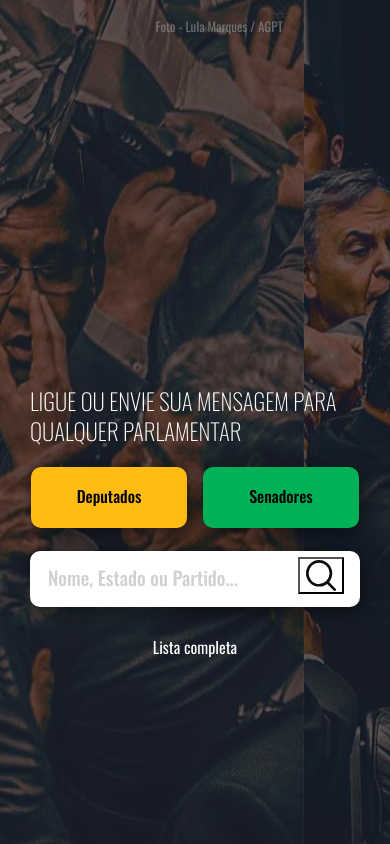
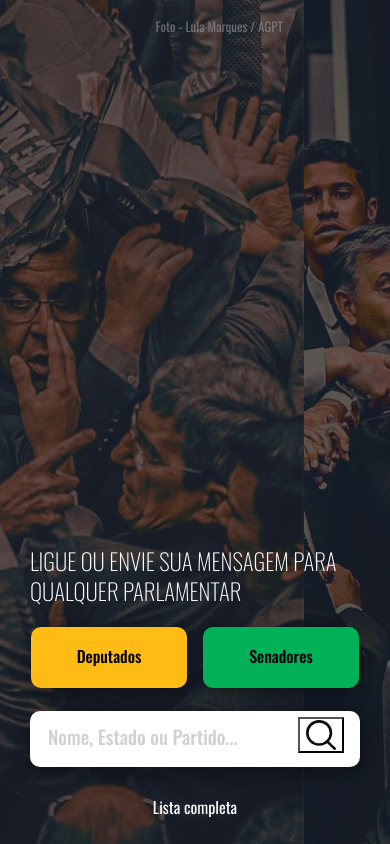
Before and after one commit to LucasdeMelloA/Projeto, a plain HTML site: page www/index.html in a window 390 px wide. Drawn offline with nearby package versions, Linux system fonts and the light colour scheme.

Commit message:
Ajustes index botões

```diff
--- a/www/css/main.css
+++ b/www/css/main.css
@@ -927,8 +927,10 @@ input {
 	}
 
 	.masthead {
-    padding-top: 99%;
-	padding-bottom: 0%;
+    padding-top: 0;
+    padding-bottom: 0;
+    position: absolute;
+    bottom: 3%;
 	}
 
 	.credito-imagem {
@@ -938,6 +940,10 @@ input {
 
 	.link-home {
     font-size: 16px;
+	}
+
+	.background-mobile {
+	background-size: 385%;
 	}
 }
 
--- a/www/index.html
+++ b/www/index.html
@@ -18,6 +18,9 @@
     <!-- Custom styles for this template -->
     <link href="css/main.css" rel="stylesheet">
   </head>
+  	<style>
+	@import url('https://fonts.googleapis.com/css?family=Oswald:200,300,400,500,600,700');
+	</style>
 
   <body>
 
@@ -25,15 +28,15 @@
     <div id="myCarousel" class="carousel slide" data-ride="carousel">
   <div class="carousel-inner">
     <div class="carousel-item active">
-     <div class="background1"></div>
+     <div class="background1 background-mobile"></div>
          <div class="credito-imagem"><p>Foto - Lula Marques / AGPT</p></div>
     </div>
     <div class="carousel-item">
-		<div class="background2"></div>
+		<div class="background2 background-mobile"></div>
     <div class="credito-imagem"><p>Foto - Ana Luiza Sousa</p></div>
     </div>
       <div class="carousel-item">
-		<div class="background3"></div>
+		<div class="background3 background-mobile"></div>
     <div class="credito-imagem"><p>Foto - Lula Marques / AGPT</p></div>
     </div>
   </div>
```
Also changed, not shown: www/font/Oswald/OFL.txt (added), www/font/Oswald/Oswald-Bold.ttf (added), www/font/Oswald/Oswald-ExtraLight.ttf (added), www/font/Oswald/Oswald-Light.ttf (added), www/font/Oswald/Oswald-Medium.ttf (added), www/font/Oswald/Oswald-Regular.ttf (added), www/font/Oswald/Oswald-SemiBold.ttf (added).
